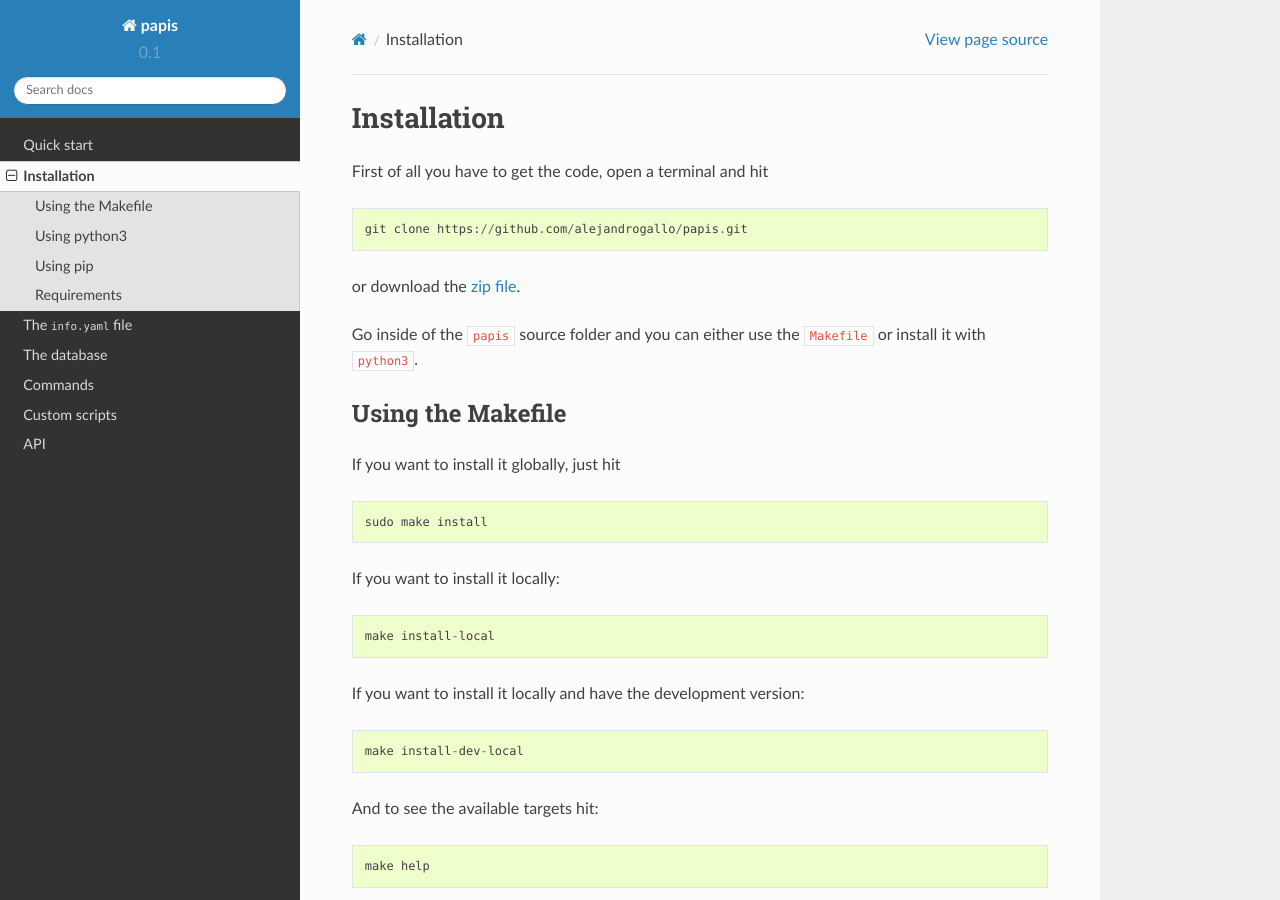
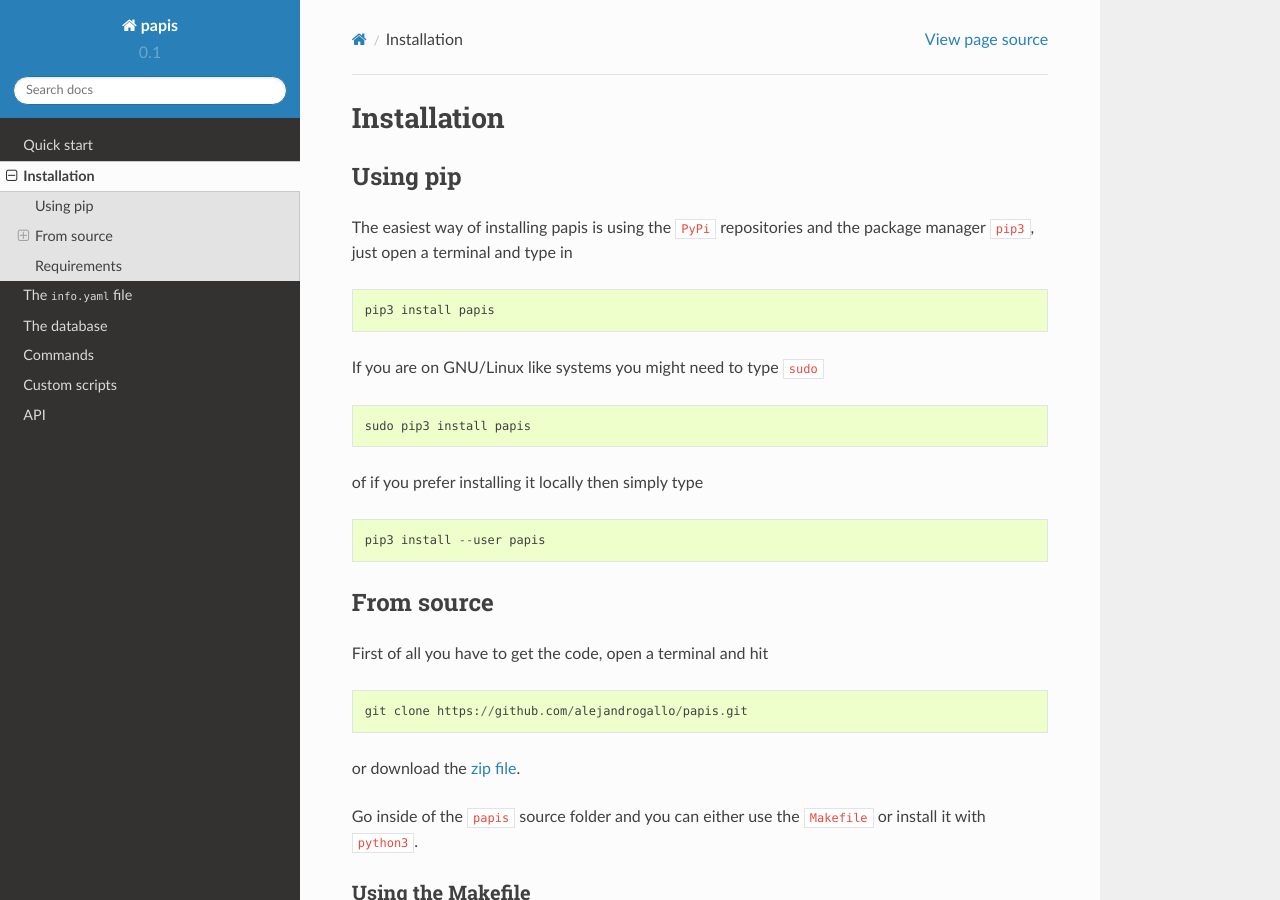
Before and after one commit to papis/papis, a Sphinx documentation site: the page built from doc/source/install.rst, in a window 1280 px wide and 900 px high. Built offline with Sphinx 7.4.7 and the Read the Docs theme 2.0.0, drawn with Linux system fonts in a browser that asks for light colours; pages that are not in the unit, such as notebooks, are missing from menus; some of the changed text lies outside the part shown.

Commit message:
Update installation information

```diff
--- a/doc/source/install.rst
+++ b/doc/source/install.rst
@@ -1,5 +1,31 @@
 Installation
 ============
+
+Using pip
+---------
+
+The easiest way of installing papis is using the ``PyPi`` repositories and
+the package manager ``pip3``, just open a terminal and type in
+
+::
+
+  pip3 install papis
+
+If you are on GNU/Linux like systems you might need to type ``sudo``
+
+::
+
+  sudo pip3 install papis
+
+of if you prefer installing it locally then simply type
+
+::
+
+  pip3 install --user papis
+
+
+From source
+-----------
 
 First of all you have to get the code, open a terminal and hit
 
@@ -14,7 +40,7 @@
 or install it with ``python3``.
 
 Using the Makefile
-------------------
+^^^^^^^^^^^^^^^^^^
 
 If you want to install it globally, just hit
 
@@ -41,7 +67,7 @@
     make help
 
 Using python3
--------------
+^^^^^^^^^^^^^
 
 The general command that you have to hit is by using the ``setup.py`` script:
 
```
Also changed, not shown: other parts of doc/source/install.rst (+0 -10 lines), 1 other file.
